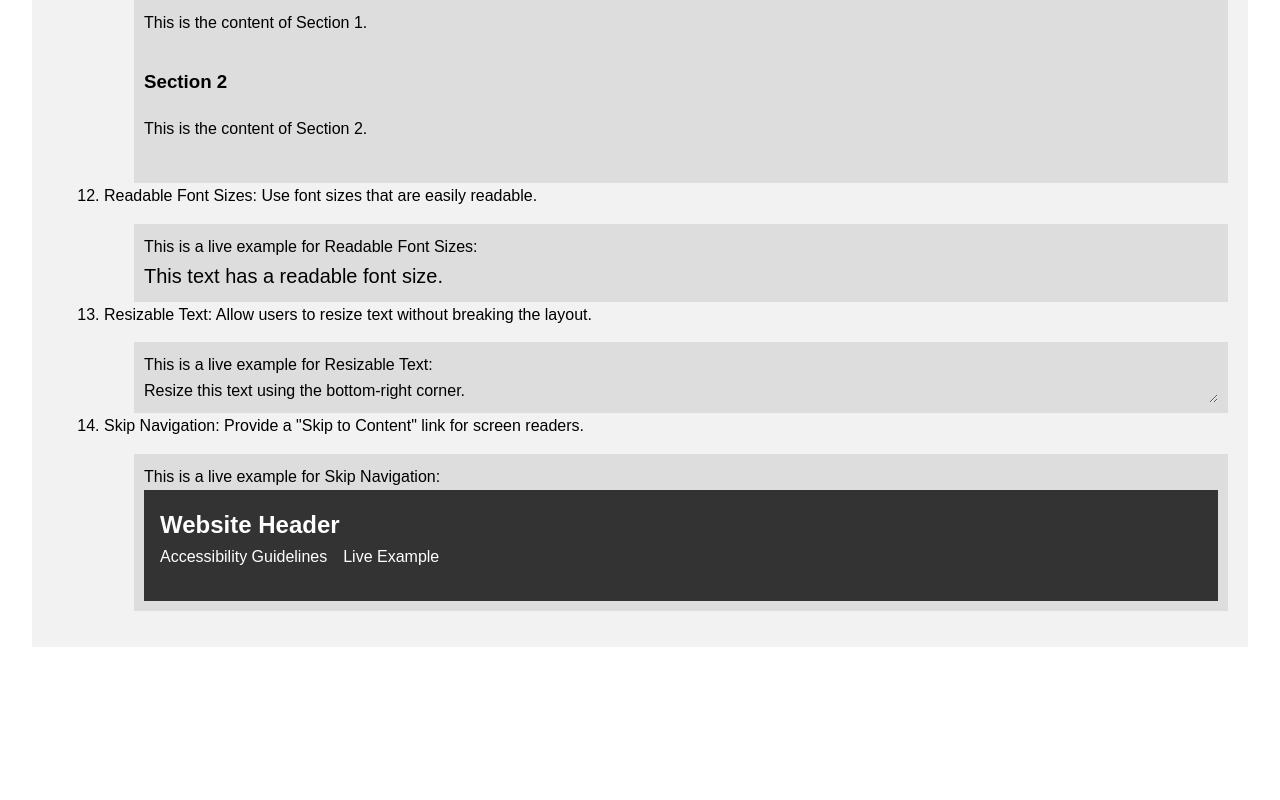
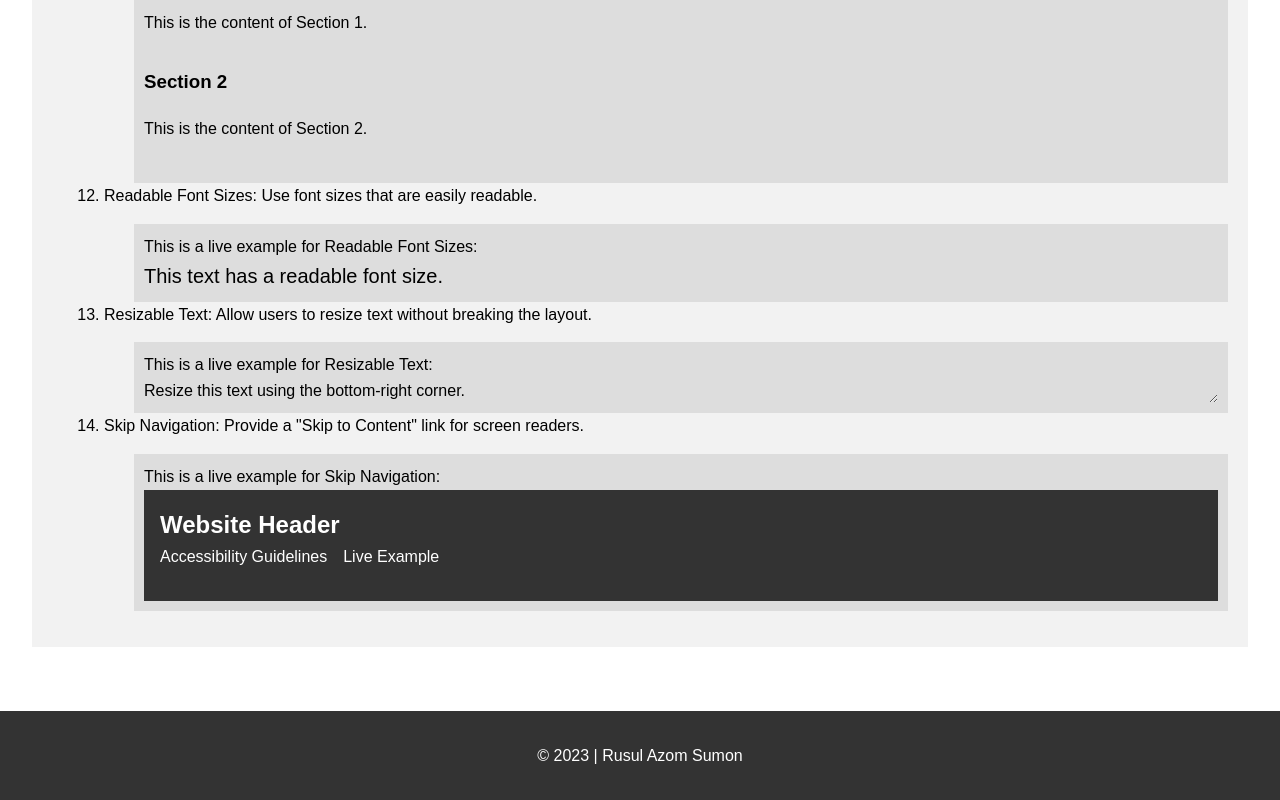
Before and after one commit to rusulazomsumon/webaccessibility, a plain HTML site: page index.html in a window 1280 px wide. Shown: the part 2355-3155 px from the top of the page. Before the commit the page ends 3066 px from the top, so only its background shows below. Drawn offline with Linux system fonts and the light colour scheme.

Commit message:
copyringht added

```diff
--- a/index.html
+++ b/index.html
@@ -171,4 +171,9 @@
       </section>
   </main>
 </body>
+<footer>
+    <div class="footer-content">
+        <p>&copy; 2023 | <a href="https://rusulazom.me">Rusul Azom Sumon </a></p>
+    </div>
+</footer>
 </html>
--- a/style.css
+++ b/style.css
@@ -100,3 +100,8 @@ body {
     padding: 1rem;
     text-align: center;
   }
+
+  footer a{
+    text-decoration: none; /* Remove underline */
+    color: inherit;
+  }
```
